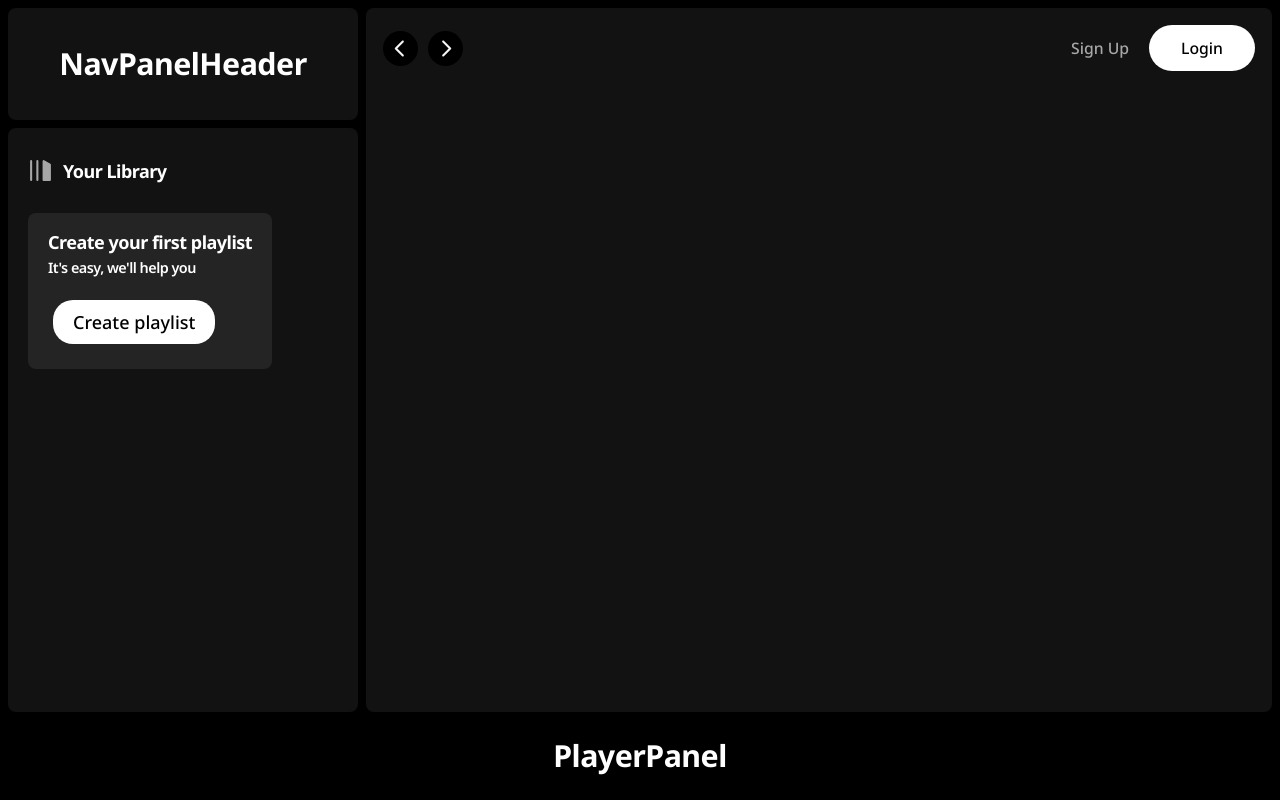
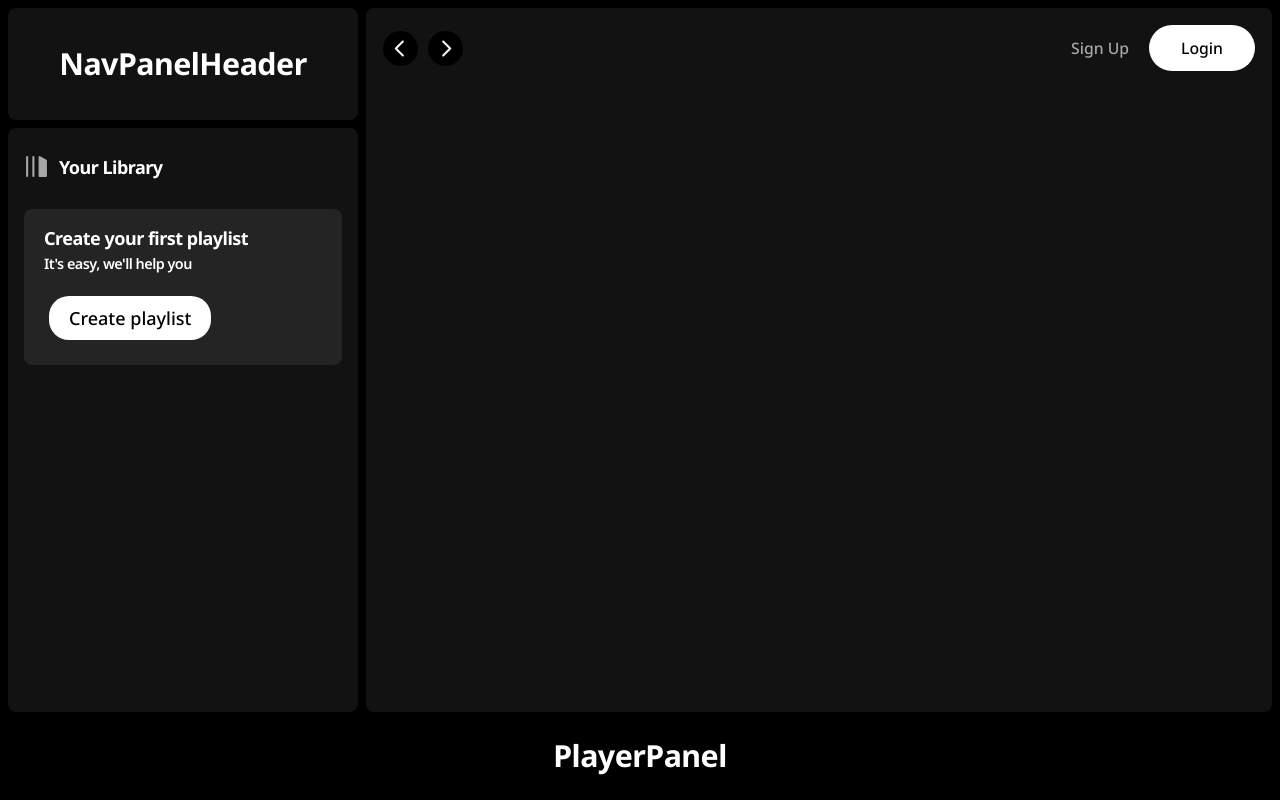
Before and after one commit to 0rokuSaki/rythmix, a React (Vite) app: page /station/1 in a window 1280 px wide. Built offline with nearby package versions, Linux system fonts and the light colour scheme.

Commit message:
Add scrolling to LibraryPanel

```diff
--- a/src/assets/styles/basics/_helpers.scss
+++ b/src/assets/styles/basics/_helpers.scss
@@ -215,6 +215,7 @@
 .scrollable-y {
   overflow-y: auto;
   height: 100%;
+  width: 100%;
 
   &::-webkit-scrollbar {
     width: $scrollbar-width;
--- a/src/assets/styles/cmps/NavPanel/_my-library-panel.scss
+++ b/src/assets/styles/cmps/NavPanel/_my-library-panel.scss
@@ -4,8 +4,6 @@
   flex-direction: column;
   align-items: start;
   justify-content: start;
-  padding: 20px;
-
 }
 .library-title{
   padding: 10px 0 30px 0;
--- a/src/assets/styles/cmps/NavPanel/_nav-panel.scss
+++ b/src/assets/styles/cmps/NavPanel/_nav-panel.scss
@@ -1,6 +1,7 @@
 .nav-panel {
   gap: $grid-gap;
   width: 350px;
+  height: 100%;
 
   @include for-mobile-layout {
     grid-row: 2;
--- a/src/cmps/NavPanel/MyLibraryPanel.jsx
+++ b/src/cmps/NavPanel/MyLibraryPanel.jsx
@@ -45,12 +45,12 @@ export function MyLibraryPanel() {
 
   return (
     <section className="my-library-panel overflow-hidden">
-      <div className="scrollable-y">
+      <div className="scrollable-y p-16">
         <div className="library-title flex row align-center m-0 w-100">
           <LibraryIcon />
           <h3>Your Library</h3>
         </div>
-        {!showStation && <div className="create-list-container">
+        {!showStation && <div className="create-list-container w-100">
           <h4>Create your first playlist</h4>
           <h5>It's easy, we'll help you</h5>
           <button onClick={onClickBtn}>
--- a/src/cmps/NavPanel/NavPanel.jsx
+++ b/src/cmps/NavPanel/NavPanel.jsx
@@ -3,7 +3,7 @@ import { NavPanelHeader } from "./NavPanelHeader";
 
 export function NavPanel() {
   return (
-    <nav className="nav-panel">
+    <nav className="nav-panel overflow-hidden">
       <NavPanelHeader />
       <MyLibraryPanel />
     </nav>
```
